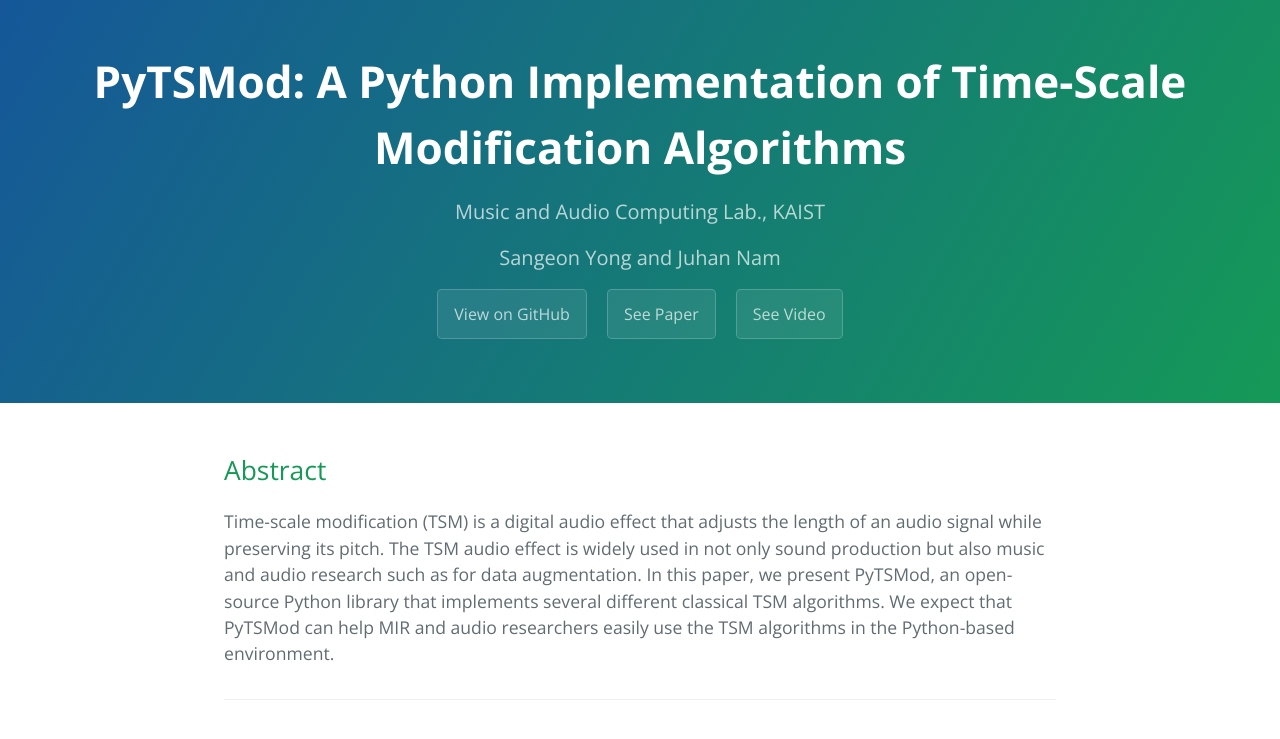
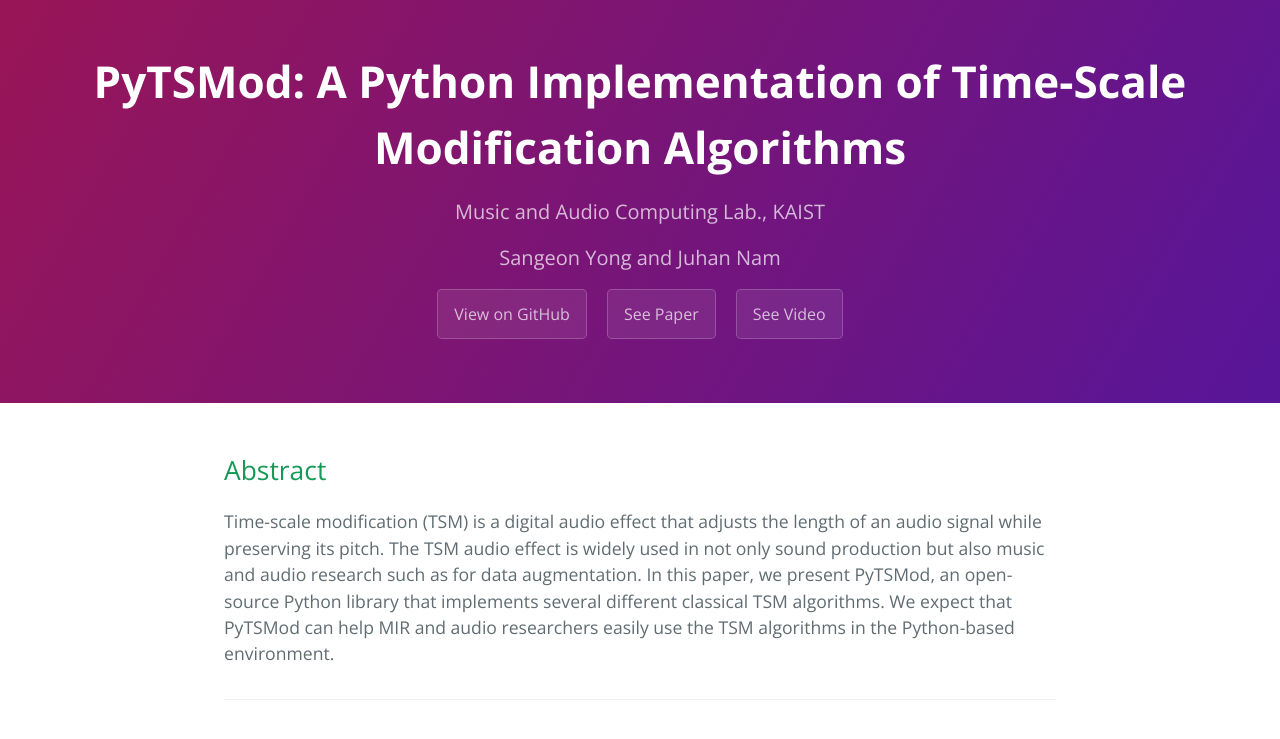
Before and after one commit to seyong92/PyTSMod-ISMIR2020LBD, a Jekyll site: the page built from index.md, in a window 1280 px wide. Shown: the top 739 px of the page. Built offline with Jekyll 4.4.1, drawn with Linux system fonts in a browser that asks for light colours; the repository's description, which GitHub fills in, is left out.

Commit message:
change header color

```diff
--- a/_sass/variables.scss
+++ b/_sass/variables.scss
@@ -4,8 +4,8 @@
 
 // Headers
 $header-heading-color: #fff !default;
-$header-bg-color: #159957 !default;
-$header-bg-color-secondary: #155799 !default;
+$header-bg-color: #571599 !default;
+$header-bg-color-secondary: #991557 !default;
 
 // Text
 $section-headings-color: #159957 !default;
```
